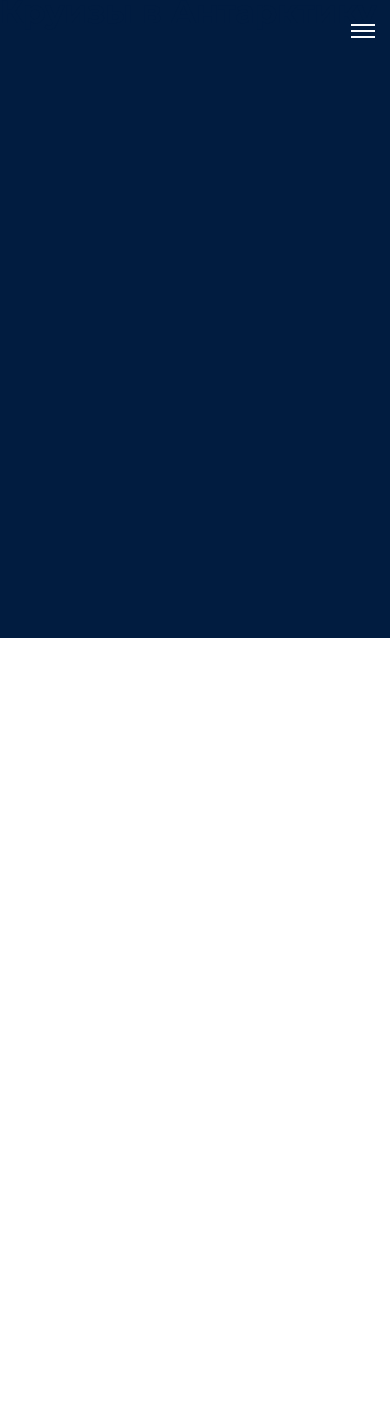
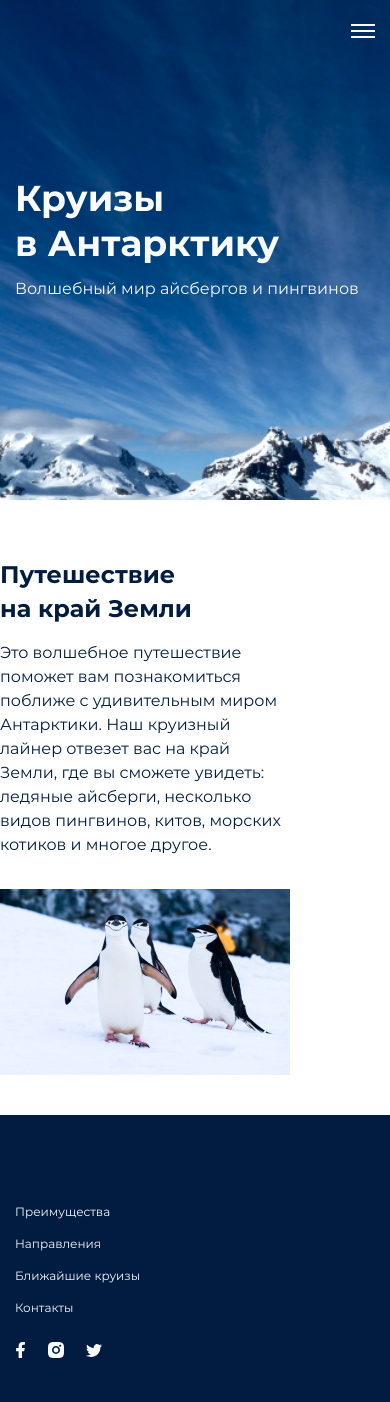
Before and after one commit to yatsev1ch/antarctica-cruises, a website: page source/index.html in a window 390 px wide. Before the commit the page ends 844 px from the top, so only its background shows below. Drawn offline with nearby package versions, Linux system fonts and the light colour scheme; files that its build step writes are made by us from their sources.

Commit message:
Сделаны промо, путешествие, подвал

```diff
--- a/source/index.html
+++ b/source/index.html
@@ -41,20 +41,57 @@
       </div>
     </header>
     <main class="page-main">
-      <section class="promo">
+      <section class="promo container">
         <div class="promo__wrapper">
-          <h1 class="promo__header">Круизы в Антарктику</h1>
+          <h1 class="promo__header">Круизы в&nbsp;Антарктику</h1>
+          <p class="promo__description">Волшебный мир айсбергов&nbsp;и&nbsp;пингвинов</p>
         </div>
       </section>
-      <article class="adventure"></article>
+      <article class="adventure container">
+        <h2 class="adventure__header">Путешествие на&nbsp;край&nbsp;Земли</h2>
+        <p class="adventure__description">Это волшебное путешествие поможет вам познакомиться поближе с&nbsp;удивительным миром Антарктики. Наш круизный лайнер отвезет вас на&nbsp;край Земли, где вы сможете увидеть: ледяные айсберги, несколько видов пингвинов, китов, морских котиков и многое другое.</p>
+        <picture class="adventure__image">
+          <!-- <source type="image/webp" media="(max-width: 677px)" srcset="img/content/adventure-mobile.webp 1x, img/content/adventure-mobile@2x.webp 2x">
+          <source type="image/webp" media="(max-width: 1159px)" srcset="img/content/adventure-tablet.webp 1x, img/content/adventure-tablet@2x.webp 2x">
+          <source type="image/webp" srcset="img/content/adventure-desktop.webp 1x, img/content/adventure-desktop@2x.webp 2x"> -->
+          <source media="(max-width: 677px)" srcset="img/content/adventure-mobile.png 1x, img/content/adventure-mobile@2x.png 2x">
+          <source media="(max-width: 1159px)" srcset="img/content/adventure-tablet.png 1x, img/content/adventure-tablet@2x.png 2x">
+          <img class="adventure__image" src="img/content/adventure-desktop.png" srcset="img/content/adventure-desktop@2x.png 2x" alt="Три пингвина" width="560" height="301">
+        </picture>
+      </article>
       <section class="advantages"></section>
       <section class="cruises"></section>
       <section class="booking"></section>
       <section class="contacts"></section>
 
     </main>
-    <footer class="page-footer">
-
+    <footer class="page-footer container">
+      <div class="page-footer__wrapper">
+        <a href="" class="page-footer__logo site-logo">
+          <svg class="page-footer__logo-image site-logo__image" width="70" height="38">
+            <use xlink:href="img/sprite_auto.svg#site-logo"></use>
+          </svg>
+        </a>
+        <ul class="page-footer__nav-items">
+          <li class="page-footer__nav-item">
+            <a href="#advantages" class="page-footer__nav-link">Преимущества</a>
+          </li>
+          <li class="page-footer__nav-item">
+            <a href="#" class="page-footer__nav-link">Направления</a>
+          </li>
+          <li class="page-footer__nav-item">
+            <a href="#cruises" class="page-footer__nav-link">Ближайшие круизы</a>
+          </li>
+          <li class="page-footer__nav-item">
+            <a href="#contacts" class="page-footer__nav-link">Контакты</a>
+          </li>
+        </ul>
+        <div class="page-footer__socials">
+          <a href="https://facebook.com" class="page-footer__social page-footer__social--facebook">Facebook</a>
+          <a href="https://instagram.com" class="page-footer__social page-footer__social--instagram">Instagram</a>
+          <a href="https://twitter.com" class="page-footer__social page-footer__social--twitter">Twitter</a>
+        </div>
+      </div>
     </footer>
   </body>
 </html>
--- /dev/null
+++ b/source/sass/blocks/adventure.scss
@@ -0,0 +1,82 @@
+.adventure {
+  max-width: $desktop-container-width;
+  margin: 0 auto;
+  box-sizing: border-box;
+  padding: 120px 0;
+
+  display: grid;
+  align-content: start;
+  grid-template-columns: 1fr 1fr;
+  grid-template-rows: repeat(4, auto);
+
+  @media (max-width: $tablet-breakpoint) {
+    margin: 0;
+    padding-top: 91px;
+    padding-bottom: 40px;
+  }
+
+  @media (max-width: $mobile-breakpoint) {
+    padding-top: 58px;
+  }
+}
+
+.adventure__header {
+  grid-column: 1;
+  grid-row: 1 / 2;
+
+  font-size: 28px;
+  font-weight: 600;
+  line-height: 150%;
+  margin-top: 56px;
+  margin-bottom: 24px;
+
+  @media (max-width: $tablet-breakpoint) {
+    font-size: 26px;
+    line-height: 140%;
+    margin-top: 0;
+    margin-bottom: 16px;
+  }
+
+  @media (max-width: $mobile-breakpoint) {
+    font-size: 24px;
+  }
+
+
+}
+
+.adventure__description {
+  grid-column: 1;
+  grid-row: 2 / 3;
+
+  margin-top: 0;
+  margin-right: 30px;
+
+  @media (max-width: $tablet-breakpoint) {
+    margin-right: 0;
+  }
+
+  @media (max-width: $mobile-breakpoint) {
+    margin-bottom: 32px;
+  }
+}
+
+.adventure__image {
+  grid-column: 2;
+  grid-row: 1 / 4;
+  margin-left: 10px;
+
+  @media (max-width: $tablet-breakpoint) {
+    margin-left: 8px;
+    margin-top: 5px;
+    width: 324px;
+    height: 264px;
+  }
+
+  @media (max-width: $mobile-breakpoint) {
+    grid-row: 3 / 4;
+    grid-column: 1;
+    margin: 0;
+    width: 290px;
+    height: 186px;
+  }
+}
--- /dev/null
+++ b/source/sass/blocks/container.scss
@@ -0,0 +1,9 @@
+.container {
+  @media (max-width: $tablet-breakpoint) {
+    padding: 0 $tablet-padding;
+  }
+
+  @media (max-width: $mobile-breakpoint) {
+    padding: 0 $mobile-padding;
+  }
+}
--- /dev/null
+++ b/source/sass/blocks/page-footer.scss
@@ -0,0 +1,145 @@
+.page-footer {
+  background-color: $blue-basic;
+}
+
+.page-footer__wrapper {
+  max-width: $desktop-container-width;
+  margin: 0 auto;
+  padding: 50px 0;
+  display: flex;
+  align-items: center;
+
+  @media (max-width: $tablet-breakpoint) {
+    margin: 0;
+    padding: 40px 0;
+  }
+
+  @media (max-width: $mobile-breakpoint) {
+    flex-direction: column;
+    align-items: flex-start;
+  }
+}
+
+.page-footer__logo {
+  fill: $white-basic;
+  margin-right: 40px;
+  flex-shrink: 0;
+
+  @media (max-width: $tablet-breakpoint) {
+    margin-right: 25px;
+  }
+
+  @media (max-width: $mobile-breakpoint) {
+    margin-right: 0;
+    margin-bottom: 23px;
+  }
+}
+
+.page-footer__nav-items {
+  display: flex;
+  flex-wrap: wrap;
+  box-sizing: border-box;
+  margin-top: 0;
+  margin-bottom: 0;
+
+  @media (max-width: $mobile-breakpoint) {
+    flex-direction: column;
+    margin-bottom: 18px;
+  }
+}
+
+.page-footer__nav-item {
+  margin-right: 36px;
+
+  &:last-child {
+    margin-right: 0;
+
+    @media (max-width: $mobile-breakpoint) {
+      margin-bottom: 0;
+    }
+  }
+
+  @media (max-width: $tablet-breakpoint) {
+    margin-right: 25px;
+  }
+
+  @media (max-width: $mobile-breakpoint) {
+    margin-right: 0;
+    margin-bottom: 8px;
+  }
+}
+
+.page-footer__nav-link {
+  display: block;
+  text-decoration: none;
+  box-sizing: border-box;
+  color: $white-basic;
+  font-weight: 500;
+  padding: 8px 0;
+
+  @media (max-width: $tablet-breakpoint) {
+   font-size: 12px;
+  }
+
+  @media (max-width: $mobile-breakpoint) {
+    padding: 0;
+  }
+}
+
+.page-footer__socials {
+  display: flex;
+  flex-wrap: wrap;
+  flex-shrink: 0;
+  margin-left: auto;
+  padding-top: 4px;
+  max-width: 150px;
+
+  @media (max-width: $tablet-breakpoint) {
+    max-width: 145px;
+  }
+
+  @media (max-width: $mobile-breakpoint) {
+    margin-left: 0;
+    margin-right: auto;
+  }
+}
+
+.page-footer__social {
+  display: block;
+  width: 20px;
+  height: 20px;
+  font-size: 0;
+  text-decoration: none;
+  justify-content: flex-end;
+  background-repeat: no-repeat;
+  background-position: center;
+  background-size: contain;
+  margin-right: 32px;
+  margin-bottom: 4px;
+
+  &:nth-child(n+3) {
+    margin-right: 0;
+  }
+
+  @media (max-width: $tablet-breakpoint) {
+    width: 16px;
+    height: 16px;
+    margin-right: 22px;
+  }
+
+  &--facebook {
+    background-image: url("../../img/svg/facebook-icon.svg");
+
+    @media (max-width: $mobile-breakpoint) {
+      width: 11px;
+    }
+  }
+
+  &--instagram {
+    background-image: url("../../img/svg/instagram-icon.svg");
+  }
+
+  &--twitter {
+    background-image: url("../../img/svg/twitter-icon.svg");
+  }
+}
--- a/source/sass/blocks/page-header.scss
+++ b/source/sass/blocks/page-header.scss
@@ -89,7 +89,7 @@
     margin-right: 0;
     display: flex;
     flex-wrap: nowrap;
-    margin-bottom: 35px;
+    margin-bottom: 42px;
   }
 }
 
@@ -130,6 +130,8 @@
   justify-content: flex-end;
   min-width: 700px;
   box-sizing: border-box;
+  margin-top: 0;
+  margin-bottom: 0;
 
   @media (max-width: $tablet-breakpoint) {
     min-width: 520px;
--- a/source/sass/blocks/page.scss
+++ b/source/sass/blocks/page.scss
@@ -19,7 +19,8 @@
 
 .page__body ul {
   list-style: none;
-  margin: 0;
+  margin-left: 0;
+  margin-right: 0;
   padding: 0;
 }
 
--- a/source/sass/blocks/promo.scss
+++ b/source/sass/blocks/promo.scss
@@ -1,12 +1,83 @@
 .promo {
   background-color: $blue-basic;
   min-height: $promo-desktop-height;
+  box-sizing: border-box;
+  background-image: url("../../img/backgrounds/promo-desktop.png");
+  background-repeat: no-repeat;
+  background-size: cover;
 
-  @media (max-width: $tablet-width) {
+  @media (min-width: $tablet-container-width) and (min-resolution: 2dppx) {
+    background-image: url("../../img/backgrounds/promo-desktop@2x.png");
+  }
+
+  @media (max-width: $tablet-breakpoint) {
     min-height: $promo-tablet-height;
+    background-image: url("../../img/backgrounds/promo-tablet.png");
+
+    @media (min-resolution: 2dppx) {
+      background-image: url("../../img/backgrounds/promo-tablet@2x.png");
+    }
+  }
+
+  @media (max-width: $mobile-breakpoint) {
+    min-height: $promo-mobile-height;
+    background-image: url("../../img/backgrounds/promo-mobile.png");
+
+    @media (min-resolution: 2dppx) {
+      background-image: url("../../img/backgrounds/promo-mobile@2x.png");
+    }
+  }
+
+}
+
+.promo__wrapper {
+  box-sizing: border-box;
+  margin: 0 auto;
+  padding: $header-desktop-offset 95px 20px;
+  max-width: $desktop-container-width;
+
+  @media (max-width: $tablet-breakpoint) {
+    max-width: initial;
+    margin: 0;
+    padding: $header-tablet-offset 0 20px;
+  }
+
+  @media (max-width: $mobile-breakpoint) {
+    padding: $header-mobile-offset 0 20px;
   }
 }
 
 .promo__header {
+  margin-top: 0;
+  margin-bottom: 18px;
+  color: $white-basic;
+  font-size: 54px;
+  line-height: 100%;
+  font-weight: 700;
+
+  @media (max-width: $tablet-breakpoint) {
+    font-size: 50px;
+    margin-bottom: 16px;
+  }
+
+  @media (max-width: $mobile-breakpoint) {
+    font-size: 36px;
+    line-height: 125%;
+    margin-bottom: 12px;
+  }
+}
+
+.promo__description {
+  color: $white-basic;
+  font-size: 20px;
   margin: 0;
+
+  @media (max-width: $tablet-breakpoint) {
+    font-size: 18px;
+  }
+
+  @media (max-width: $mobile-breakpoint) {
+    font-size: 16px;
+    line-height: 140%;
+  }
 }
--- a/source/sass/style.scss
+++ b/source/sass/style.scss
@@ -3,7 +3,10 @@
 @import "global/fonts";
 @import "global/visually-hidden";
 @import "blocks/button";
+@import "blocks/container";
 @import "blocks/page";
 @import "blocks/site-logo";
-@import "blocks/page-header.scss";
-@import "blocks/promo.scss";
+@import "blocks/page-header";
+@import "blocks/promo";
+@import "blocks/adventure";
+@import "blocks/page-footer";
--- a/source/sass/variables.scss
+++ b/source/sass/variables.scss
@@ -24,6 +24,6 @@ $promo-desktop-height: 650px;
 $promo-tablet-height: 638px;
 $promo-mobile-height: 500px;
 
-$header-desktop-offset: 280px;
-$header-tablet-offset: 280px;
-$header-mobile-offset: 185px;
+$header-desktop-offset: 276px;
+$header-tablet-offset: 274px;
+$header-mobile-offset: 176px;
```
